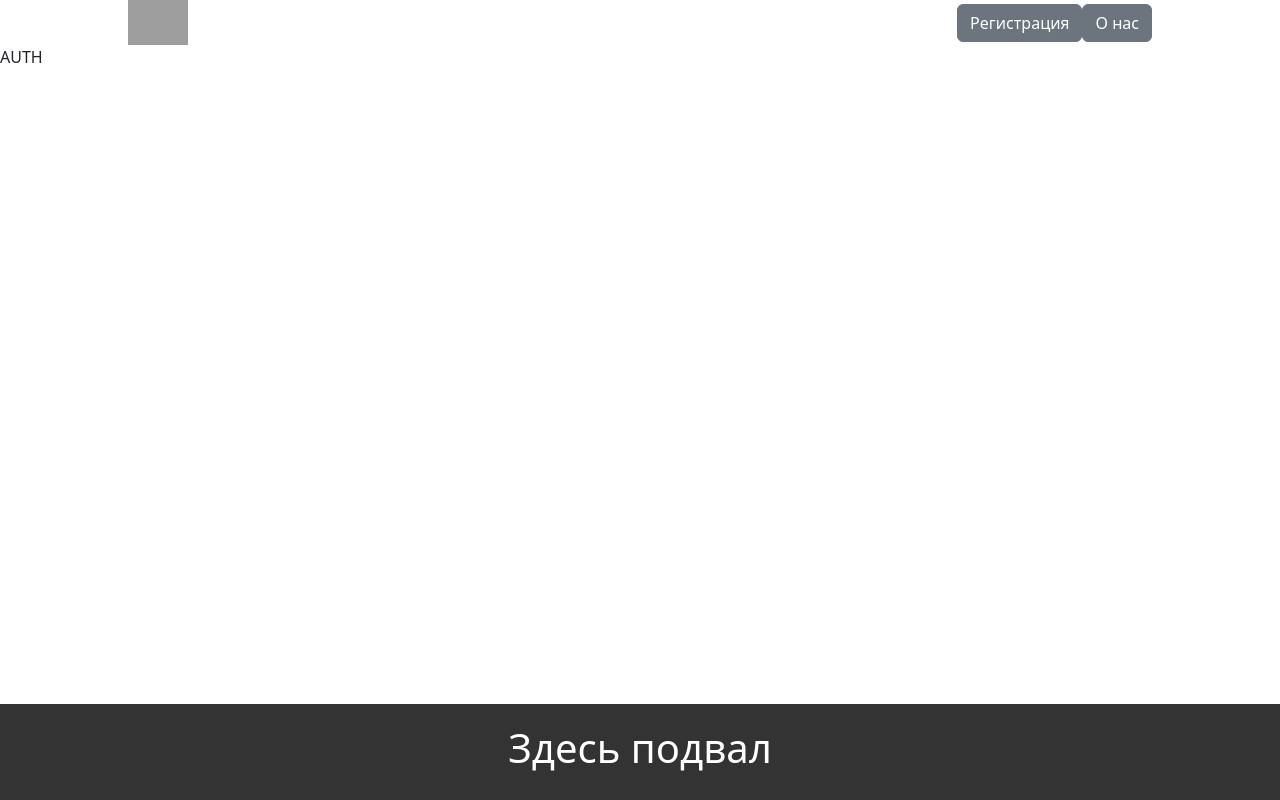
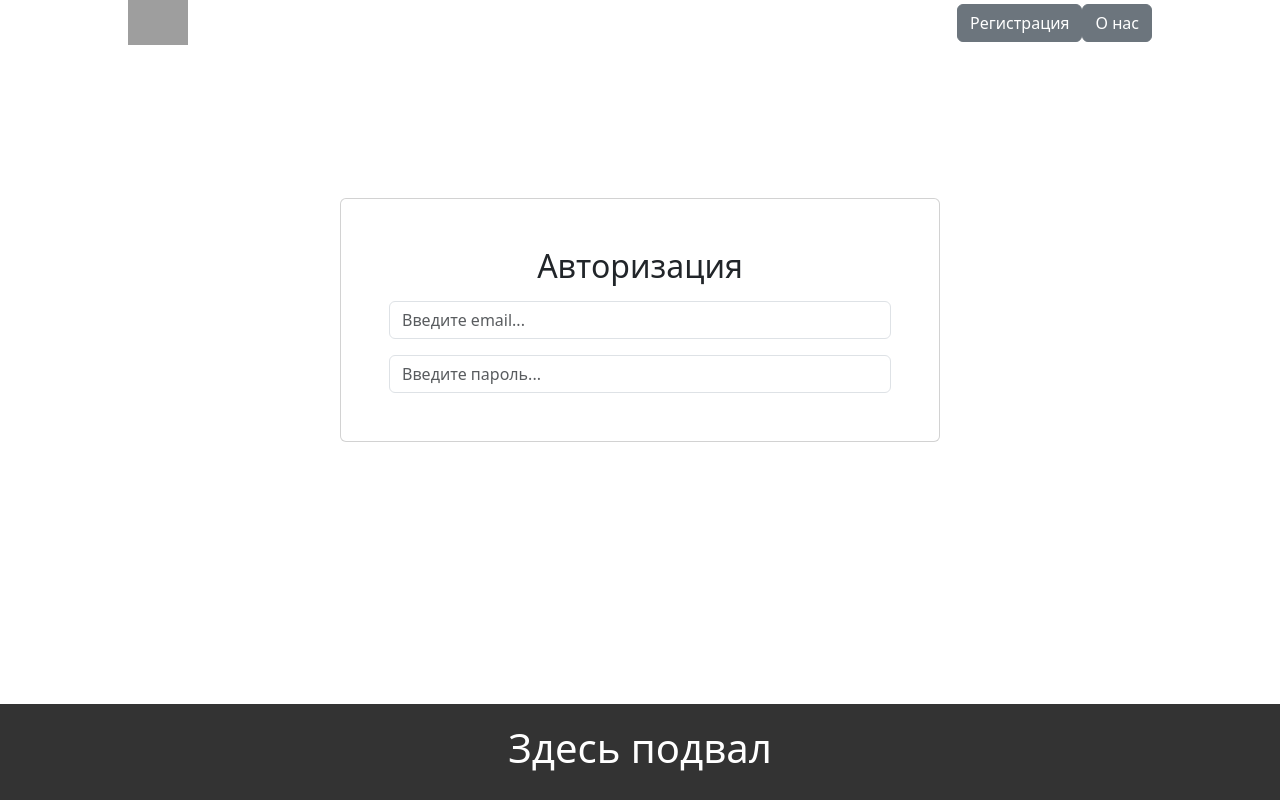
Before and after one commit to DmitrySaa/clothes_store, a React (Create React App) app: page /auth in a window 1280 px wide. Built offline with nearby package versions, Linux system fonts and the light colour scheme; grey boxes are pictures that could not be loaded.

Commit message:
создали страничку авторизации/регистрации

```diff
--- a/src/pages/Auth.jsx
+++ b/src/pages/Auth.jsx
@@ -1,10 +1,27 @@
 import React from "react"
+import { Card, Container, Form } from "react-bootstrap";
+
 
 const Auth = (props) => {
   return (
-    <div>
-      AUTH
-    </div>
+    <Container
+    className="d-flex justify-content-center align-items-center"
+    style={{height: window.innerHeight-250}}
+    >
+      <Card style={{width: 600}} className="p-5">
+        <h2 className="m-auto">Авторизация</h2>
+        <Form className="d-fles flex-column">
+            <Form.Control
+              className="mt-3"
+              placeholder="Введите email..."
+            />
+            <Form.Control
+              className="mt-3"
+              placeholder="Введите пароль..."
+            />
+        </Form>
+      </Card>
+    </Container>
   )
 };
 
```
